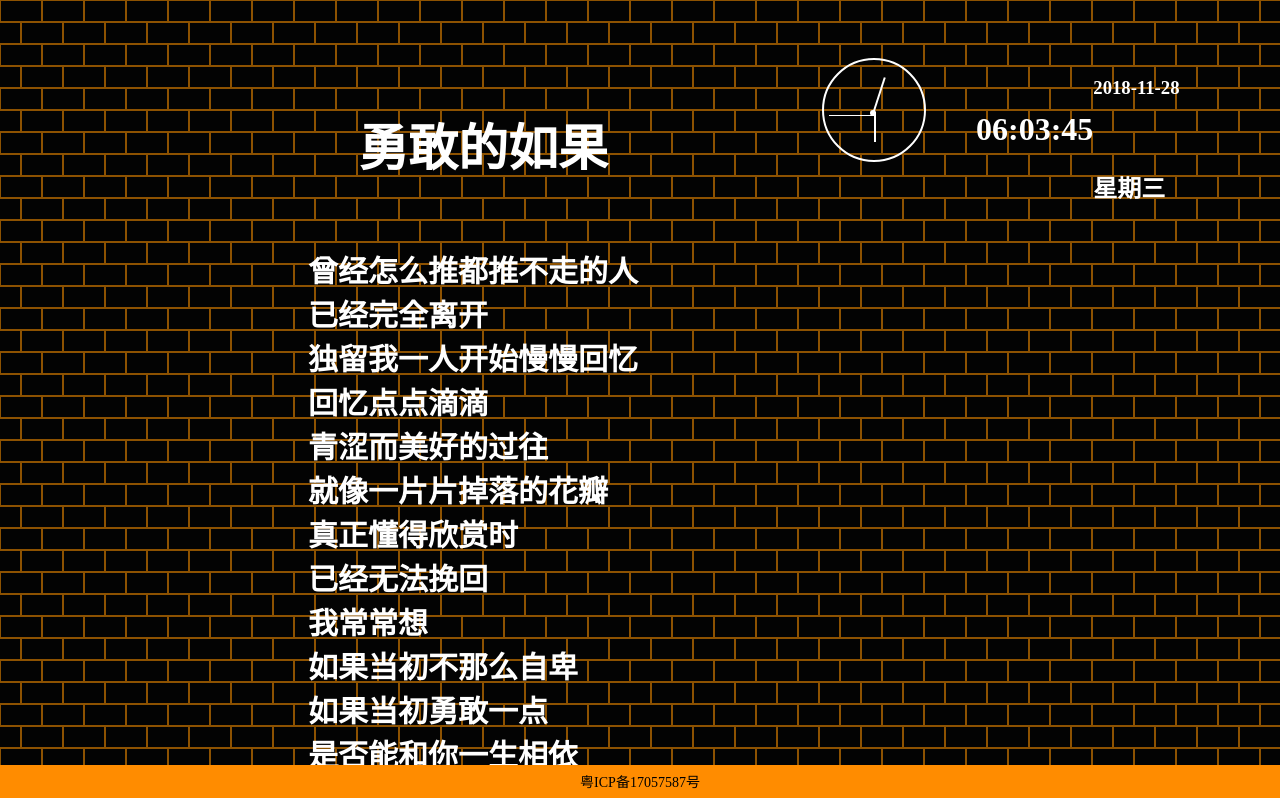
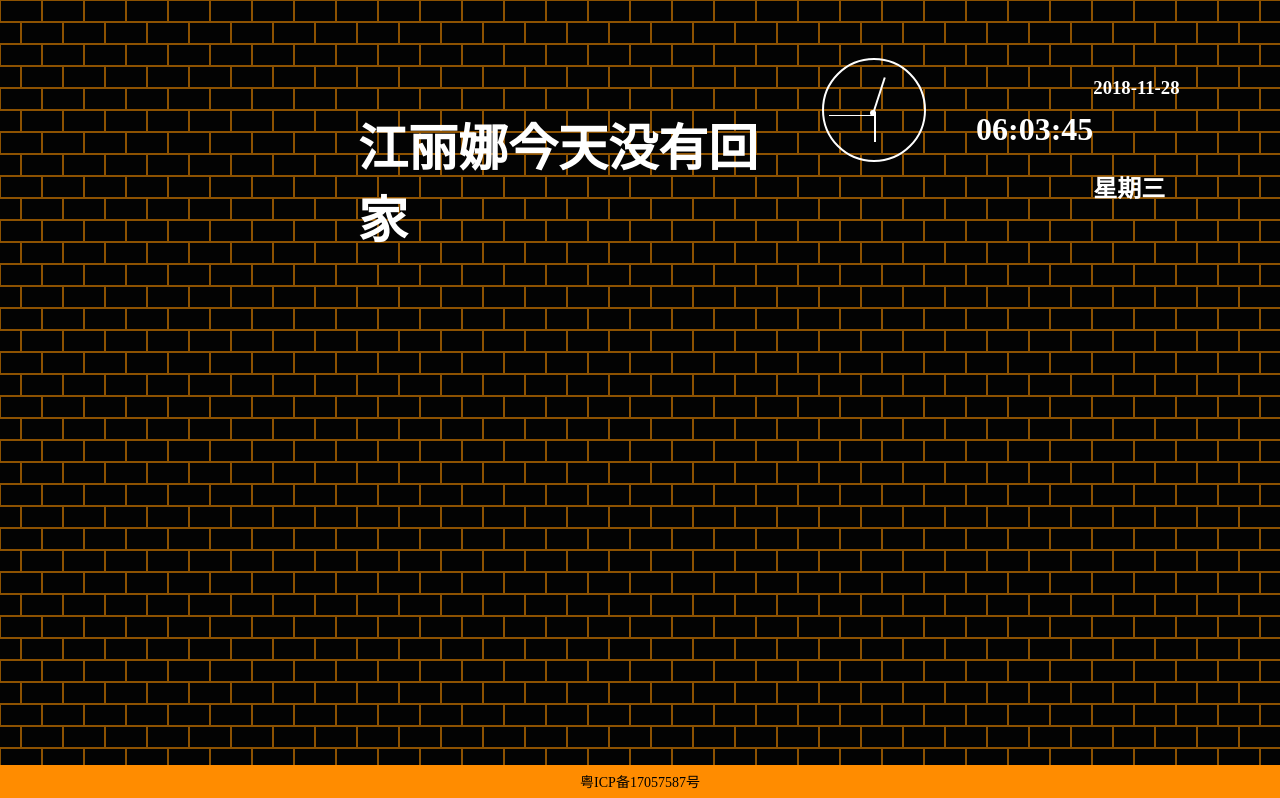
Before and after one commit to MOVELA/movela.github.io, a plain HTML site: page index.html in a window 1280 px wide. Shown: the top 798 px of the page. Drawn offline with Linux system fonts and the light colour scheme.

Commit message:
Update index.html

```diff
--- a/index.html
+++ b/index.html
@@ -175,28 +175,9 @@
 
                 </div>
                 <div id="text1">
-                 <h4>勇敢的如果<br></h4>
+                 <h4>江丽娜今天没有回家<br></h4>
 
-                <h5>曾经怎么推都推不走的人<br>
-                        已经完全离开<br>
-                        独留我一人开始慢慢回忆<br>
-                        回忆点点滴滴<br>
-                        青涩而美好的过往<br>
-                        就像一片片掉落的花瓣<br>
-                        真正懂得欣赏时<br>
-                        已经无法挽回<br>
-                        我常常想<br>
-                        如果当初不那么自卑<br>
-                        如果当初勇敢一点<br>
-                        是否能和你一生相依<br>
-                        是否不会越走越远<br>
-               是否能够克服恐惧<br>
-                        如果再次相遇<br>
-                        我会大方站在你的面前<br>
-                        和你说声 你好 好久不见<br>
-                        但我知道<br>
-                        最勇敢的自己永远活在如果里<br>
-                        <br></h5>
+
                 </div>
 
                 <div class="botCenter">
```
